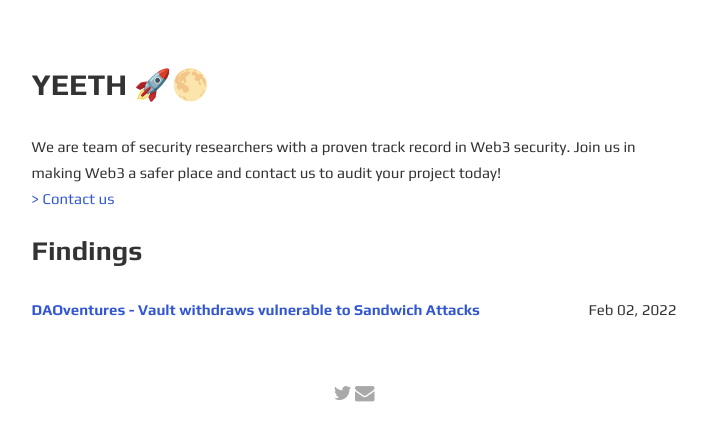
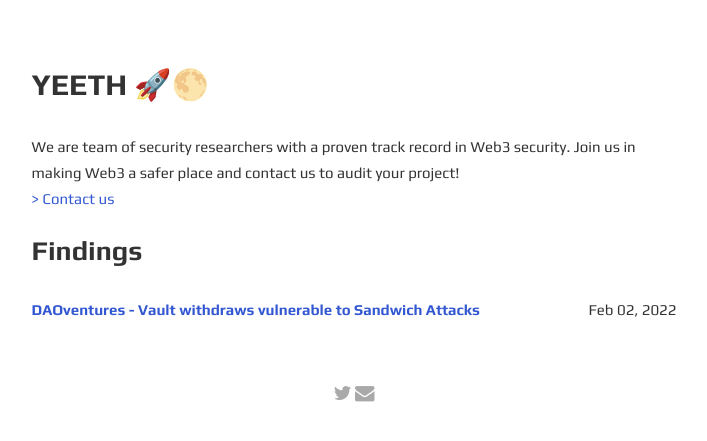
Before and after one commit to alejandro-n-rivera/yeeth.xyz, a Jekyll site: the page built from index.html, in a window 1280 px wide. Shown: the top 441 px of the page, without its empty margins (286-993 px from the left). Built offline with Jekyll 4.4.1, drawn with Linux system fonts in a browser that asks for light colours.

Commit message:
Update _config.yml

```diff
--- a/_config.yml
+++ b/_config.yml
@@ -1,9 +1,9 @@
 site: Yeeth
 title: Yeeth Security
 greetings: Yeeth 🚀🌕
-description: >-
+description: >
   We are team of security researchers with a proven track record in Web3 security.
-  Join us in making Web3 a safer place and contact us to audit your project today!
+  Join us in making Web3 a safer place and contact us to audit your project!
 lang: en-US
 timezone:  Europe/Rome
 repo: https://github.com/p0wex/Gesko # site repo [optional]
```
